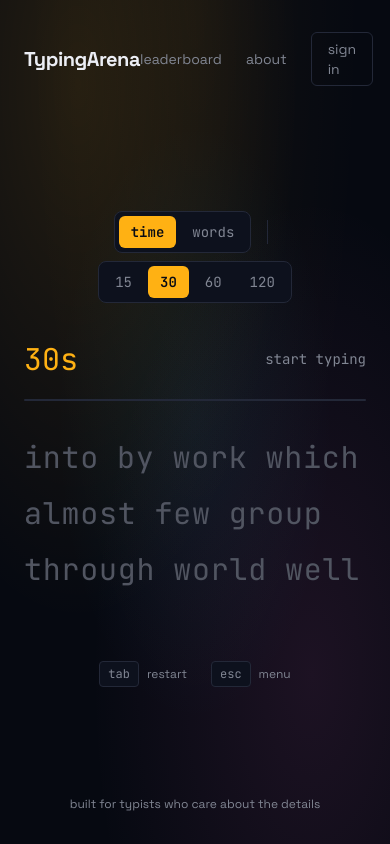
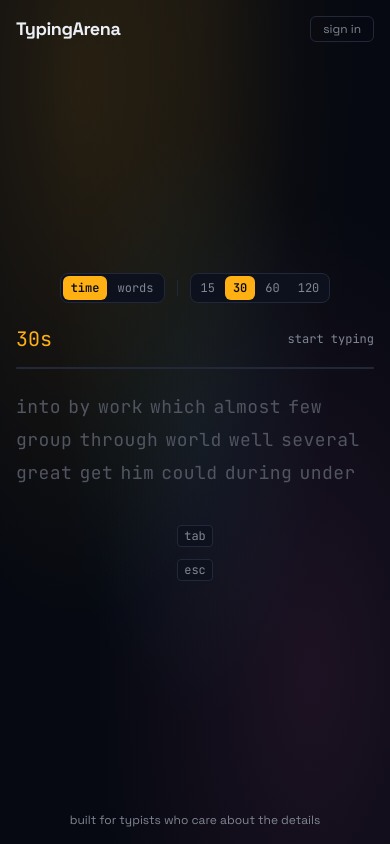
Before and after one commit to sarib2005/typearena, a Next.js app: page / in a window 390 px wide. Built offline with nearby package versions, Linux system fonts and the light colour scheme.

Commit message:
Refactor layout and styling in TypingArea and ResultsPanel components for improved responsiveness and usability

```diff
--- a/app/page.tsx
+++ b/app/page.tsx
@@ -36,34 +36,31 @@ function Index() {
         style={{ background: "radial-gradient(ellipse at top, oklch(0.82 0.17 75 / 0.08), transparent 60%)" }}
       />
 
-      <div className="relative max-w-5xl mx-auto px-6 py-8 min-h-screen flex flex-col">
+      <div className="relative max-w-5xl mx-auto px-4 sm:px-6 py-4 sm:py-8 min-h-screen flex flex-col">
         {/* Header */}
-        <header className="flex items-center justify-between mb-16">
-          <div className="flex items-center gap-3">
-            {/* <div className="w-9 h-9 rounded-lg bg-primary flex items-center justify-center font-mono font-bold text-primary-foreground text-lg" style={{ boxShadow: "var(--shadow-glow)" }}>
-              TA
-            </div> */}
+        <header className="flex items-center justify-between mb-8 sm:mb-16">
+          <div className="flex items-center gap-2 sm:gap-3">
             <div>
-              <h1 className="font-display font-bold text-xl tracking-tight leading-none">TypingArena</h1>
+              <h1 className="font-display font-bold text-lg sm:text-xl tracking-tight leading-none">TypingArena</h1>
             </div>
           </div>
-          <nav className="flex items-center gap-6 text-sm text-muted-foreground">
-            <a href="#" className="hover:text-foreground transition-colors">leaderboard</a>
-            <a href="#" className="hover:text-foreground transition-colors">about</a>
-            <a href="#" className="px-4 py-1.5 rounded-md border border-border hover:border-primary hover:text-foreground transition-all">sign in</a>
+          <nav className="flex items-center gap-3 sm:gap-6 text-xs sm:text-sm text-muted-foreground">
+            <a href="#" className="hover:text-foreground transition-colors hidden sm:inline">leaderboard</a>
+            <a href="#" className="hover:text-foreground transition-colors hidden sm:inline">about</a>
+            <a href="#" className="px-3 sm:px-4 py-1 sm:py-1.5 rounded-md border border-border hover:border-primary hover:text-foreground transition-all text-xs sm:text-sm">sign in</a>
           </nav>
         </header>
 
-        <div className="flex-1 flex flex-col justify-center max-w-5xl w-full mx-auto">
+        <div className="flex-1 flex flex-col justify-center w-full max-w-5xl mx-auto">
           {!stats ? (
             <>
               {/* Config bar */}
-              <div className="mb-10 flex flex-wrap items-center justify-center gap-2 text-sm font-mono">
+              <div className="mb-6 sm:mb-10 flex flex-wrap items-center justify-center gap-2 text-xs sm:text-sm font-mono">
                 <ConfigGroup>
                   <ConfigBtn active={mode === "time"} onClick={() => changeMode("time")}>time</ConfigBtn>
                   <ConfigBtn active={mode === "words"} onClick={() => changeMode("words")}>words</ConfigBtn>
                 </ConfigGroup>
-                <div className="w-px h-6 bg-border mx-2" />
+                <div className="w-px h-4 sm:h-6 bg-border mx-1 sm:mx-2" />
                 <ConfigGroup>
                   {mode === "time"
                     ? DURATIONS.map(d => (
@@ -76,17 +73,17 @@ function Index() {
               </div>
 
               {/* Live indicator */}
-              <div className="mb-6 h-8 flex items-center justify-between">
-                <div className="font-mono text-3xl text-primary tabular-nums">
+              <div className="mb-4 sm:mb-6 h-6 sm:h-8 flex items-center justify-between">
+                <div className="font-mono text-xl sm:text-2xl md:text-3xl text-primary tabular-nums">
                   {mode === "time" ? `${test.timeLeft}s` : `${test.wordIdx}/${wordCount}`}
                 </div>
-                <div className="font-mono text-sm text-muted-foreground tabular-nums">
+                <div className="font-mono text-xs sm:text-sm text-muted-foreground tabular-nums">
                   {test.startedAt ? `${test.liveWpm} wpm` : "start typing"}
                 </div>
               </div>
 
               {/* Progress bar */}
-              <div className="h-[2px] bg-border rounded-full mb-8 overflow-hidden">
+              <div className="h-[2px] bg-border rounded-full mb-6 sm:mb-8 overflow-hidden">
                 <div
                   className="h-full bg-gradient-to-r from-primary to-accent transition-all duration-150"
                   style={{ width: `${Math.min(100, test.progress * 100)}%` }}
@@ -102,12 +99,14 @@ function Index() {
               />
 
               {/* Hint */}
-              <div className="mt-12 flex items-center justify-center gap-6 text-xs text-muted-foreground">
+              <div className="mt-8 sm:mt-12 flex flex-col sm:flex-row items-center justify-center gap-3 sm:gap-6 text-xs text-muted-foreground">
                 <span className="flex items-center gap-2">
-                  <kbd className="px-2 py-1 rounded border border-border bg-surface font-mono">tab</kbd> restart
+                  <kbd className="px-1.5 sm:px-2 py-0.5 sm:py-1 rounded border border-border bg-surface font-mono text-xs">tab</kbd>
+                  <span className="hidden sm:inline">restart</span>
                 </span>
                 <span className="flex items-center gap-2">
-                  <kbd className="px-2 py-1 rounded border border-border bg-surface font-mono">esc</kbd> menu
+                  <kbd className="px-1.5 sm:px-2 py-0.5 sm:py-1 rounded border border-border bg-surface font-mono text-xs">esc</kbd>
+                  <span className="hidden sm:inline">menu</span>
                 </span>
               </div>
             </>
@@ -116,7 +115,7 @@ function Index() {
           )}
         </div>
 
-        <footer className="mt-12 text-center text-xs text-muted-foreground">
+        <footer className="mt-8 sm:mt-12 text-center text-xs text-muted-foreground">
           <p>built for typists who care about the details</p>
         </footer>
       </div>
@@ -125,14 +124,18 @@ function Index() {
 }
 
 function ConfigGroup({ children }: { children: React.ReactNode }) {
-  return <div className="flex items-center gap-1 rounded-lg bg-surface border border-border p-1">{children}</div>;
+  return (
+    <div className="flex items-center gap-0.5 sm:gap-1 rounded-lg bg-surface border border-border p-0.5 sm:p-1">
+      {children}
+    </div>
+  );
 }
 
 function ConfigBtn({ active, onClick, children }: { active: boolean; onClick: () => void; children: React.ReactNode }) {
   return (
     <button
       onClick={onClick}
-      className={`px-3 py-1.5 rounded-md transition-all ${
+      className={`px-2 sm:px-3 py-1 sm:py-1.5 rounded-md transition-all text-xs sm:text-sm ${
         active
           ? "bg-primary text-primary-foreground font-semibold"
           : "text-muted-foreground hover:text-foreground"
--- a/componente/home/ResultsPanel.tsx
+++ b/componente/home/ResultsPanel.tsx
@@ -21,24 +21,33 @@ export function ResultsPanel({ stats, onRestart }: Props) {
   const errorPoints = points.filter(p => p.errors > 0);
 
   return (
-    <div className="fade-up space-y-8">
-      <div className="grid grid-cols-2 md:grid-cols-4 gap-4">
+    <div className="fade-up space-y-6 sm:space-y-8 px-2 sm:px-0">
+      {/* Stats Grid */}
+      <div className="grid grid-cols-2 sm:grid-cols-2 md:grid-cols-4 gap-3 sm:gap-4">
         <StatCard label="wpm" value={stats.wpm} accent big />
         <StatCard label="accuracy" value={`${stats.accuracy}%`} />
         <StatCard label="raw" value={stats.rawWpm} />
         <StatCard label="consistency" value={`${stats.consistency}%`} />
       </div>
 
-      <div className="rounded-xl border border-border bg-surface p-6">
-        <div className="flex items-baseline justify-between mb-4">
-          <h3 className="text-sm uppercase tracking-widest text-muted-foreground">Performance over time</h3>
-          <div className="flex gap-4 text-xs text-muted-foreground">
-            <span className="flex items-center gap-2"><span className="w-3 h-[2px] bg-primary" /> wpm</span>
-            <span className="flex items-center gap-2"><span className="w-3 h-[2px] bg-muted-foreground/50" /> raw</span>
-            <span className="flex items-center gap-2"><span className="w-2 h-2 rounded-full bg-destructive" /> errors</span>
+      {/* Performance Graph */}
+      <div className="rounded-xl border border-border bg-surface p-4 sm:p-6">
+        <div className="flex flex-col sm:flex-row sm:items-baseline sm:justify-between mb-4 gap-2 sm:gap-0">
+          <h3 className="text-xs sm:text-sm uppercase tracking-widest text-muted-foreground">Performance over time</h3>
+          <div className="flex flex-wrap gap-3 sm:gap-4 text-xs text-muted-foreground">
+            <span className="flex items-center gap-2">
+              <span className="w-2 sm:w-3 h-[2px] bg-primary" /> wpm
+            </span>
+            <span className="flex items-center gap-2">
+              <span className="w-2 sm:w-3 h-[2px] bg-muted-foreground/50" /> raw
+            </span>
+            <span className="flex items-center gap-2">
+              <span className="w-1.5 sm:w-2 h-1.5 sm:h-2 rounded-full bg-destructive" /> errors
+            </span>
           </div>
         </div>
-        <svg viewBox={`0 0 ${w} ${h}`} className="w-full h-auto">
+        <div className="overflow-x-auto">
+          <svg viewBox={`0 0 ${w} ${h}`} className="w-full min-w-[300px] h-auto">
             <defs>
               <linearGradient id="wpm-fill" x1="0" y1="0" x2="0" y2="1">
                 <stop offset="0%" stopColor="var(--primary)" stopOpacity="0.35" />
@@ -67,21 +76,24 @@ export function ResultsPanel({ stats, onRestart }: Props) {
             ))}
           </svg>
         </div>
+      </div>
 
-      <div className="grid grid-cols-2 md:grid-cols-4 gap-4 text-sm">
+      {/* Detailed Stats */}
+      <div className="grid grid-cols-2 sm:grid-cols-2 md:grid-cols-4 gap-3 sm:gap-4 text-sm">
         <MiniStat label="characters" value={`${stats.correctChars}/${stats.incorrectChars}`} />
         <MiniStat label="time" value={`${(stats.elapsedMs / 1000).toFixed(1)}s`} />
         <MiniStat label="correct" value={stats.correctChars} />
         <MiniStat label="errors" value={stats.incorrectChars} />
       </div>
 
-      <div className="flex justify-center gap-3">
+      {/* Restart Button */}
+      <div className="flex justify-center gap-3 pt-2 sm:pt-0">
         <button
           onClick={onRestart}
-          className="group px-8 py-3 rounded-lg bg-primary text-primary-foreground font-semibold tracking-wide hover:pulse-glow transition-all"
+          className="group w-full sm:w-auto px-6 sm:px-8 py-3 rounded-lg bg-primary text-primary-foreground font-semibold tracking-wide hover:pulse-glow transition-all text-sm sm:text-base"
         >
           Try again
-          <kbd className="ml-3 px-2 py-0.5 rounded bg-black/20 text-xs font-mono">tab + enter</kbd>
+          <kbd className="ml-2 sm:ml-3 px-1.5 sm:px-2 py-0.5 rounded bg-black/20 text-xs font-mono hidden sm:inline">tab + enter</kbd>
         </button>
       </div>
     </div>
@@ -90,11 +102,11 @@ export function ResultsPanel({ stats, onRestart }: Props) {
 
 function StatCard({ label, value, accent, big }: { label: string; value: string | number; accent?: boolean; big?: boolean }) {
   return (
-    <div className={`rounded-xl border border-border bg-surface p-6 ${accent ? "relative overflow-hidden" : ""}`}>
+    <div className={`rounded-xl border border-border bg-surface p-4 sm:p-6 ${accent ? "relative overflow-hidden" : ""}`}>
       {accent && <div className="absolute inset-0 bg-mesh opacity-40 pointer-events-none" />}
       <div className="relative">
-        <div className="text-xs uppercase tracking-widest text-muted-foreground mb-2">{label}</div>
-        <div className={`font-mono ${big ? "text-6xl" : "text-4xl"} ${accent ? "text-gradient" : "text-foreground"} font-bold leading-none`}>
+        <div className="text-xs uppercase tracking-widest text-muted-foreground mb-1 sm:mb-2">{label}</div>
+        <div className={`font-mono ${big ? "text-4xl sm:text-5xl md:text-6xl" : "text-2xl sm:text-3xl md:text-4xl"} ${accent ? "text-gradient" : "text-foreground"} font-bold leading-none`}>
           {value}
         </div>
       </div>
@@ -106,7 +118,7 @@ function MiniStat({ label, value }: { label: string; value: string | number }) {
   return (
     <div className="flex flex-col">
       <span className="text-xs uppercase tracking-widest text-muted-foreground">{label}</span>
-      <span className="font-mono text-lg text-foreground mt-1">{value}</span>
+      <span className="font-mono text-base sm:text-lg text-foreground mt-1">{value}</span>
     </div>
   );
 }
--- a/componente/home/TypingArea.tsx
+++ b/componente/home/TypingArea.tsx
@@ -20,7 +20,8 @@ export function TypingArea({ words, typed, wordIdx, finished }: Props) {
   useLayoutEffect(() => {
     if (!activeWordRef.current || !containerRef.current) return;
     const wordTop = activeWordRef.current.offsetTop;
-    containerRef.current.style.transform = `translateY(-${Math.max(0, wordTop - 60)}px)`;
+    const offset = window.innerWidth < 640 ? 40 : 60;
+    containerRef.current.style.transform = `translateY(-${Math.max(0, wordTop - offset)}px)`;
   }, [wordIdx, words]);
 
   // Position caret
@@ -35,18 +36,18 @@ export function TypingArea({ words, typed, wordIdx, finished }: Props) {
   }, [typed, wordIdx, words, ready]);
 
   if (!ready || words.length === 0) {
-    return <div className="h-[180px]" aria-hidden />;
+    return <div className="h-[100px] sm:h-[130px] md:h-[150px] lg:h-[180px]" aria-hidden />;
   }
 
   return (
-    <div className="relative h-[180px] overflow-hidden font-mono text-3xl leading-[1.6] tracking-wide select-none">
+    <div className="relative h-[100px] sm:h-[130px] md:h-[150px] lg:h-[180px] overflow-hidden font-mono text-lg sm:text-xl md:text-2xl lg:text-3xl leading-[1.6] tracking-wide select-none">
       <div
         ref={caretRef}
-        className="absolute left-0 top-0 w-[3px] bg-primary rounded-sm caret-blink pointer-events-none z-10 opacity-0"
+        className="absolute left-0 top-0 w-[2px] sm:w-[3px] bg-primary rounded-sm caret-blink pointer-events-none z-10 opacity-0"
         style={{ boxShadow: "0 0 12px var(--caret)", transition: "transform 90ms ease-out, height 90ms ease-out" }}
       />
       <div ref={containerRef} className="transition-transform duration-200 ease-out">
-        <div className="flex flex-wrap gap-x-[0.6em] gap-y-2">
+        <div className="flex flex-wrap gap-x-[0.4em] sm:gap-x-[0.5em] md:gap-x-[0.6em] gap-y-1 sm:gap-y-2">
           {words.map((word, wi) => {
             const t = typed[wi] ?? "";
             const isActive = wi === wordIdx;
@@ -59,7 +60,7 @@ export function TypingArea({ words, typed, wordIdx, finished }: Props) {
                   if (typedCh !== undefined) {
                     cls = typedCh === ch
                       ? "text-text-typed"
-                      : "text-text-error  rounded-sm";
+                      : "text-text-error rounded-sm";
                   } else if (isPast) {
                     // skipped char
                     cls = "text-text-error/60 bg-[var(--text-error-bg)] rounded-sm";
```
Lines whose indentation alone changed are shown as unchanged.
